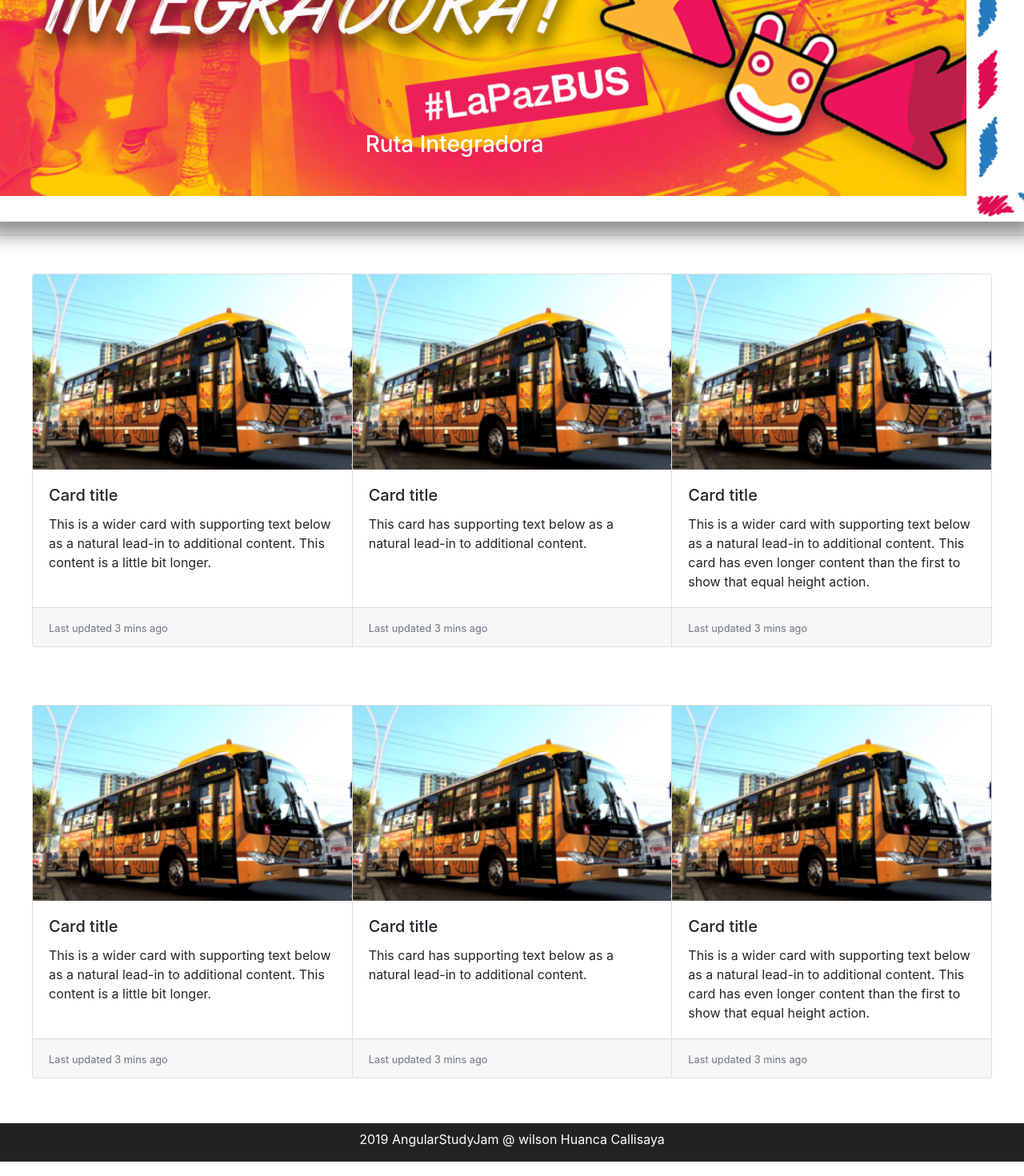
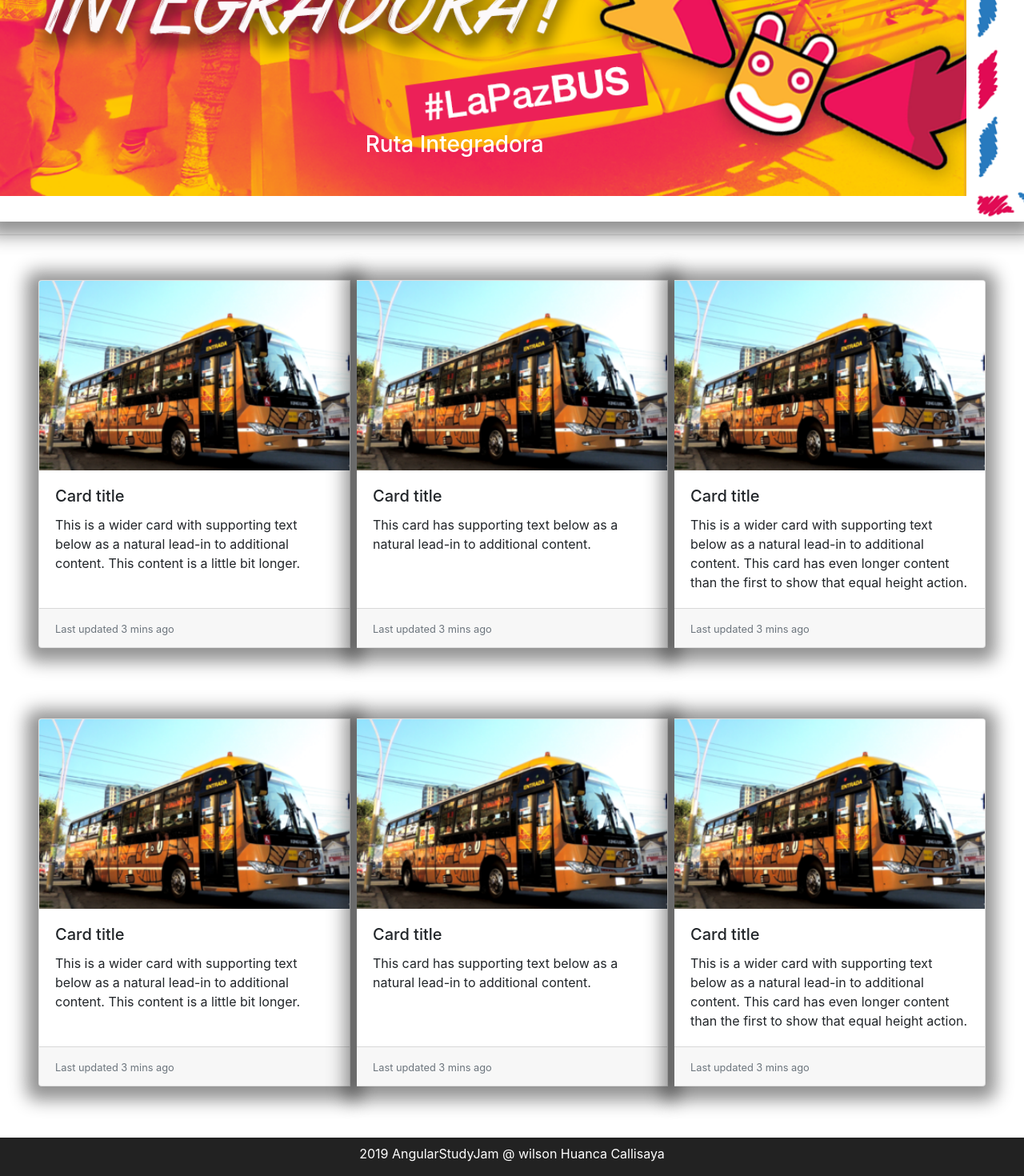
Before and after one commit to wallas83/AngularRuaPuma, an Angular app: page / in a window 1280 px wide. Shown: the part 489-1959 px from the top of the page at 80% size. Built offline with nearby package versions, Linux system fonts and the light colour scheme.

Commit message:
cambio en el disenio de los cards

```diff
--- a/src/app/components/cards/cards.component.css
+++ b/src/app/components/cards/cards.component.css
@@ -2,3 +2,10 @@
 margin: 0.5em;
 padding: 2em;
 }
+.cards-margenes{
+  margin:0.5em;
+
+-webkit-box-shadow: -1px 3px 21px 14px rgba(0,0,0,0.43);
+-moz-box-shadow: -1px 3px 21px 14px rgba(0,0,0,0.43);
+ box-shadow: -1px 3px 21px 14px rgba(0,0,0,0.43);
+}
--- a/src/app/components/cards/cards.component.html
+++ b/src/app/components/cards/cards.component.html
@@ -1,5 +1,5 @@
 <div class="card-group cards-estilo"  >
-  <div class="card">
+  <div class="card cards-margenes" >
     <img src="assets/img/bus_pumakatari_tarjetas1.png" class="card-img-top" alt="...">
     <div class="card-body">
       <h5 class="card-title">Card title</h5>
@@ -9,7 +9,7 @@
       <small class="text-muted">Last updated 3 mins ago</small>
     </div>
   </div>
-  <div class="card">
+  <div class="card cards-margenes">
     <img src="assets/img/bus_pumakatari_tarjetas1.png" class="card-img-top" alt="...">
     <div class="card-body">
       <h5 class="card-title">Card title</h5>
@@ -19,7 +19,7 @@
       <small class="text-muted">Last updated 3 mins ago</small>
     </div>
   </div>
-  <div class="card">
+  <div class="card cards-margenes">
     <img src="assets/img/bus_pumakatari_tarjetas1.png" class="card-img-top" alt="...">
     <div class="card-body">
       <h5 class="card-title">Card title</h5>
@@ -34,7 +34,7 @@
 <!--segundo cards-->
 
 <div class="card-group cards-estilo">
-  <div class="card">
+  <div class="card cards-margenes">
     <img src="assets/img/bus_pumakatari_tarjetas1.png" class="card-img-top" alt="...">
     <div class="card-body">
       <h5 class="card-title">Card title</h5>
@@ -44,7 +44,7 @@
       <small class="text-muted">Last updated 3 mins ago</small>
     </div>
   </div>
-  <div class="card">
+  <div class="card cards-margenes">
     <img src="assets/img/bus_pumakatari_tarjetas1.png" class="card-img-top" alt="...">
     <div class="card-body">
       <h5 class="card-title">Card title</h5>
@@ -54,7 +54,7 @@
       <small class="text-muted">Last updated 3 mins ago</small>
     </div>
   </div>
-  <div class="card">
+  <div class="card cards-margenes">
     <img src="assets/img/bus_pumakatari_tarjetas1.png" class="card-img-top" alt="...">
     <div class="card-body">
       <h5 class="card-title">Card title</h5>
```
